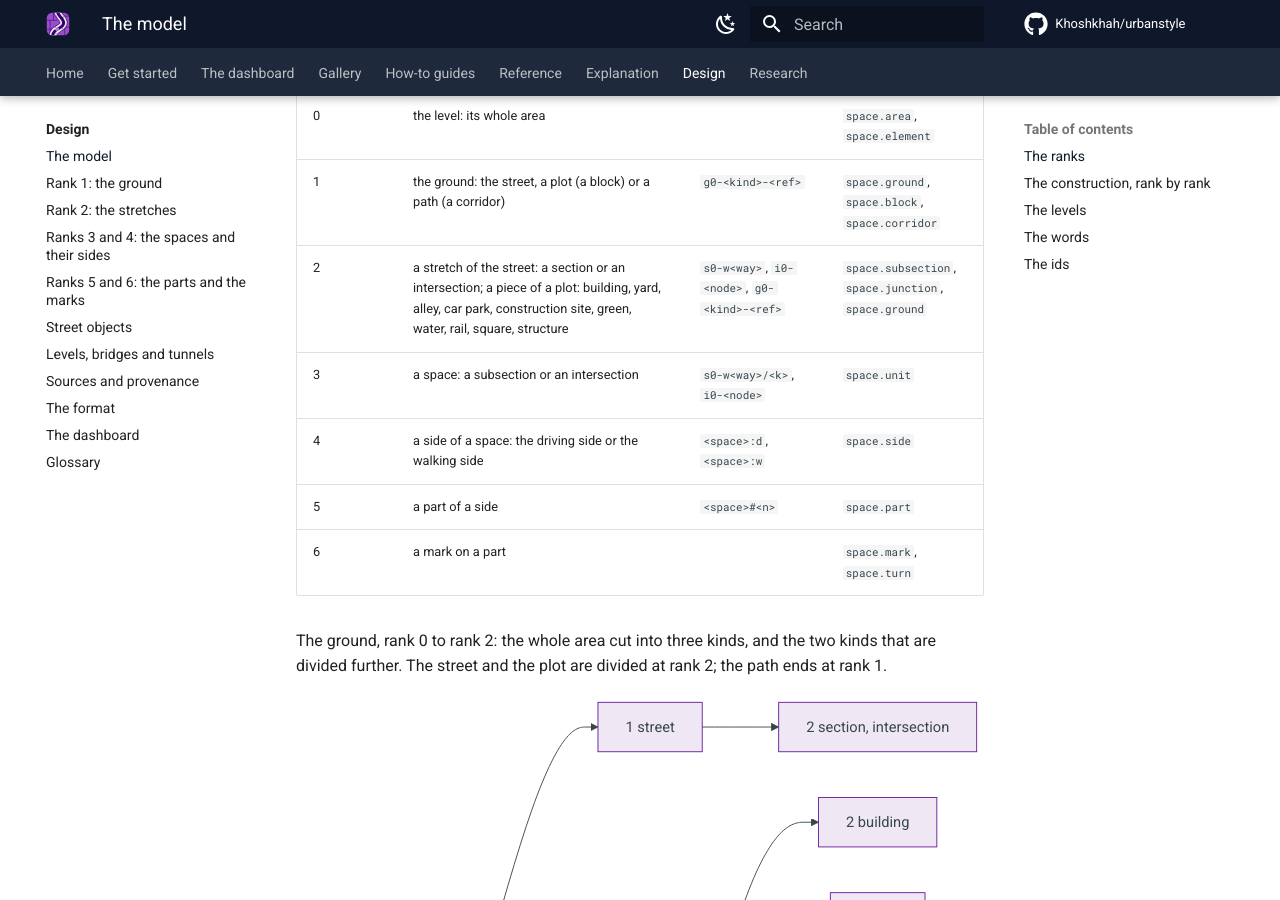
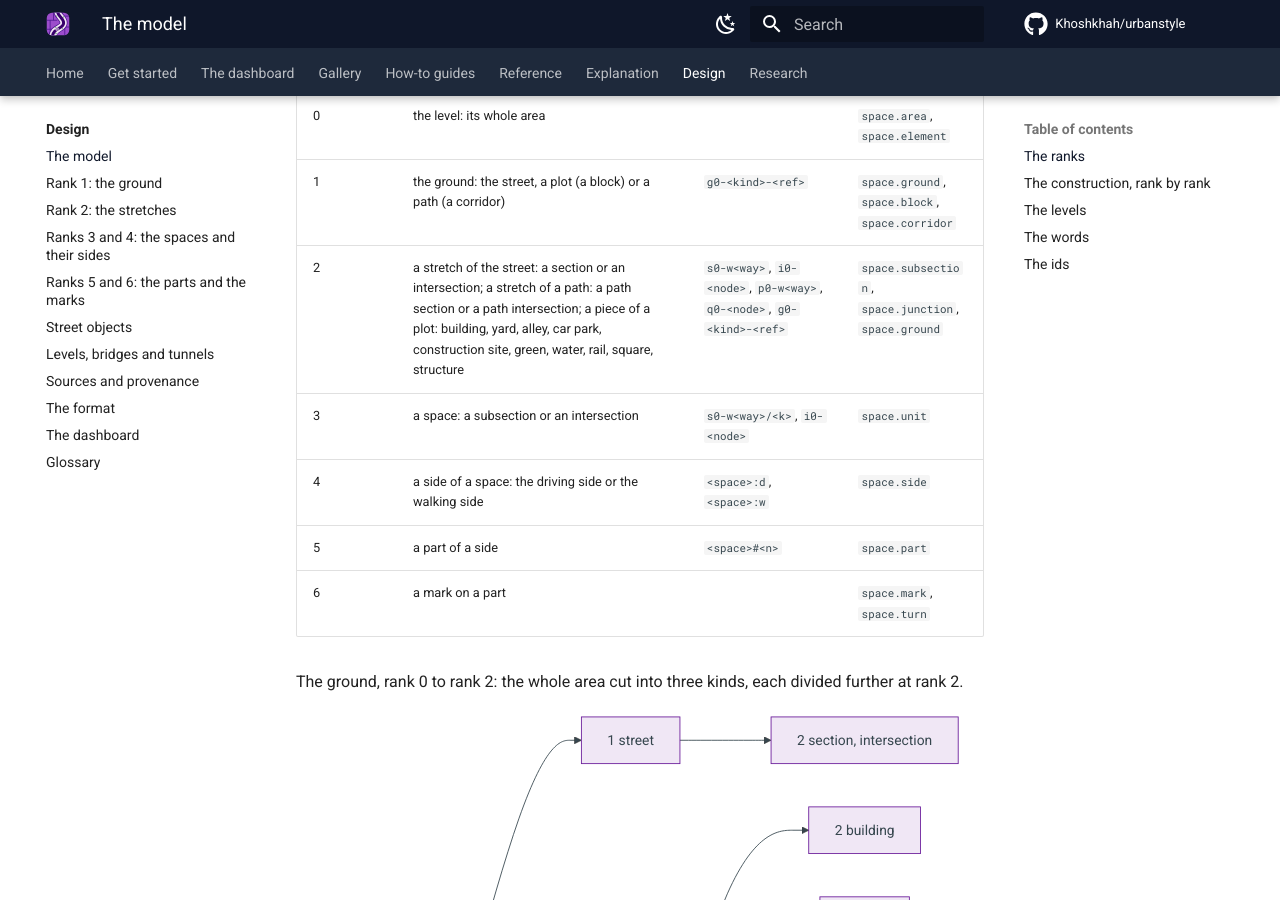
Before and after one commit to Khoshkhah/urbanstyle, an MkDocs documentation site: the page built from docs/design/model.md, in a window 1280 px wide and 900 px high, scrolled down 440 px. Built offline with MkDocs 1.6.1 and Material for MkDocs 9.7.7, drawn with Linux system fonts in a browser that asks for light colours; comment, search, counter and statistics services are not loaded; some of the changed text lies outside the part shown.

Commit message:
The design: a path has the same ranks as the street
Path sections and path intersections at rank 2, one space each at rank 3,
one side at rank 4, its parts at rank 5, no marks.

Co-Authored-By: Claude Fable 5.1 <noreply@anthropic.com>

````diff
--- a/docs/design/model.md
+++ b/docs/design/model.md
@@ -12,14 +12,13 @@ none. The checks test the partition at every rank.
 |---|---|---|---|
 | 0 | the level: its whole area | | `space.area`, `space.element` |
 | 1 | the ground: the street, a plot (a block) or a path (a corridor) | `g0-<kind>-<ref>` | `space.ground`, `space.block`, `space.corridor` |
-| 2 | a stretch of the street: a section or an intersection; a piece of a plot: building, yard, alley, car park, construction site, green, water, rail, square, structure | `s0-w<way>`, `i0-<node>`, `g0-<kind>-<ref>` | `space.subsection`, `space.junction`, `space.ground` |
+| 2 | a stretch of the street: a section or an intersection; a stretch of a path: a path section or a path intersection; a piece of a plot: building, yard, alley, car park, construction site, green, water, rail, square, structure | `s0-w<way>`, `i0-<node>`, `p0-w<way>`, `q0-<node>`, `g0-<kind>-<ref>` | `space.subsection`, `space.junction`, `space.ground` |
 | 3 | a space: a subsection or an intersection | `s0-w<way>/<k>`, `i0-<node>` | `space.unit` |
 | 4 | a side of a space: the driving side or the walking side | `<space>:d`, `<space>:w` | `space.side` |
 | 5 | a part of a side | `<space>#<n>` | `space.part` |
 | 6 | a mark on a part | | `space.mark`, `space.turn` |
 
-The ground, rank 0 to rank 2: the whole area cut into three kinds, and the two kinds that are divided further. The street and the
-plot are divided at rank 2; the path ends at rank 1.
+The ground, rank 0 to rank 2: the whole area cut into three kinds, each divided further at rank 2.
 
 ```mermaid
 flowchart LR
@@ -37,6 +36,7 @@ flowchart LR
     K2 --> B8[2 rail]
     K2 --> B9[2 square]
     K2 --> B10[2 structure]
+    K3 --> P2[2 path section, path intersection]
 ```
 
 The street, rank 1 to rank 6: the street kind divided down to the marks.
@@ -61,7 +61,8 @@ flowchart TD
 ```
 
 A section is divided into subsections. An intersection is never divided: it is its own stretch and its own space, and it belongs to
-no section. A plot's pieces end at rank 2. The path ends at rank 1.
+no section. A plot's pieces end at rank 2. A path is a street for walking and has the same ranks as the street: path sections and
+path intersections at rank 2, one space each at rank 3, one side at rank 4 (the walking side), its parts at rank 5, and no marks.
 
 Three things lie on the tree and are not ranks:
 
````
Also changed, not shown: docs/design/parts.md (+5 -0 lines), docs/design/spaces.md (+3 -0 lines), docs/design/stretches.md (+8 -0 lines).
